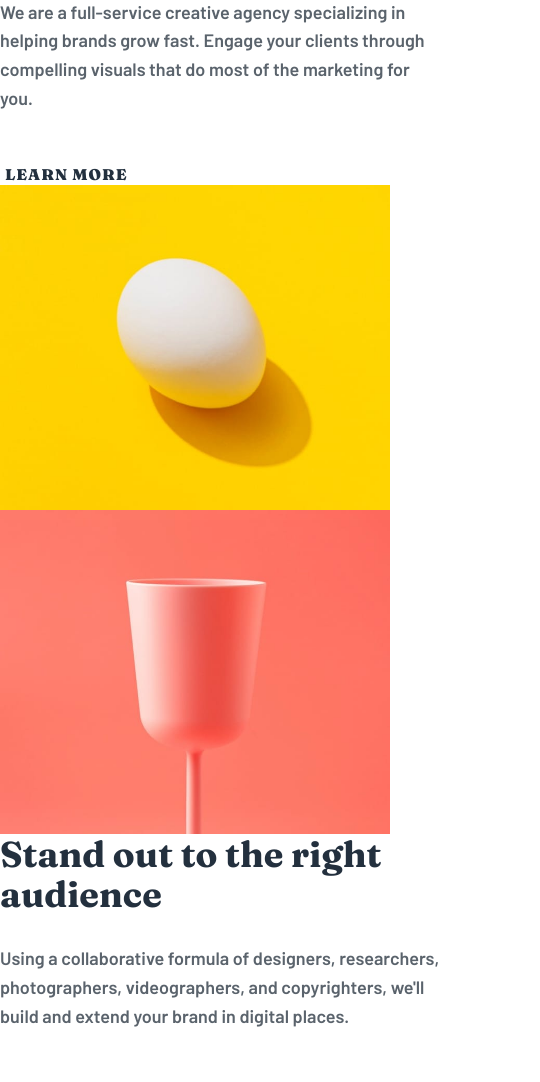
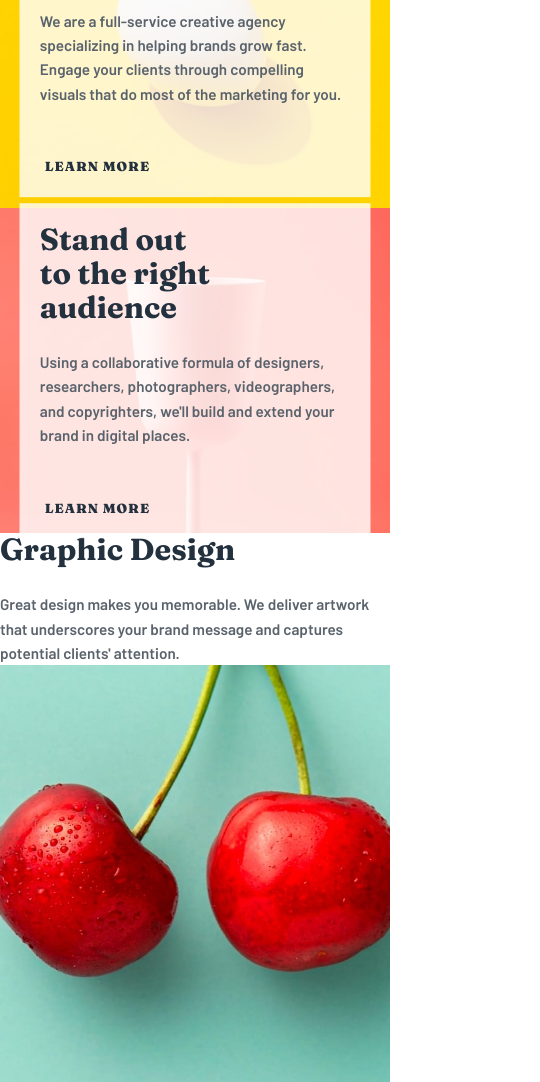
Before and after one commit to RachelRVasquez/sunnyside-agency-challenge, a website: page index.html in a window 390 px wide. Shown: the part 762-1844 px from the top of the page, 540 px wide, since content can reach past the window. Drawn offline with nearby package versions, Linux system fonts and the light colour scheme; files that its build step writes are made by us from their sources; files whose address does not match are found by name.

Commit message:
mobile tweaks for two grid

```diff
--- a/src/sass/main.scss
+++ b/src/sass/main.scss
@@ -3,6 +3,15 @@
 @use 'mixins' as mx;
 
 /* GLOBAL --------------------- */
+
+html {
+	font-size: 16px;
+
+	// Magic:
+	@media (max-width: 1000px) {
+		font-size: calc(12px + .4vw);
+	}
+}
 
 body {
 	font-family: "Barlow", sans-serif;
@@ -37,17 +46,45 @@ ol, ul {
 	margin: 0;
 }
 
+.smb-two-grid,
+.smb-four-grid {
+	@include mx.max-width;
+}
+
 .smb-two-grid {
-	@include mx.tablet-up {
-		display: grid;
-		place-items: center;
+	position: relative;
+	display: grid;
+	place-items: center;
+	grid-template-columns: 1fr;
+
+	@include mx.large-up {
 		grid-template-columns: repeat(2, 1fr);
 	}
 
+	&:not(.content-overlap) {
+		.smb-content {
+			@include mx.absoluteXYCenter;
+			z-index: 1;
+			padding: 1.5rem;
+			background: rgb(255 255 255 / 80%);
+			min-width: 90%;
+
+			@include mx.large-up {
+				position: static;
+				padding: 0;
+				background: none;
+				transform: translate(0);
+				min-width: none;
+			}
+		}
+	}
+
 	.smb-content {
-		width: 50%;
-		min-width: 440px;
- 		height: 50%;
+		@include mx.large-up {
+			width: 50%;
+			min-width: 440px;
+ 			// height: 50%;
+		}
 
 		h3 {
 			font-size: 2.25rem; //36px
@@ -65,6 +102,15 @@ ol, ul {
 			margin-top: 54px;
 		}
 
+	}
+
+	.smb-img {
+		width: 100%;
+
+		img {
+			width: 100%;
+			height: auto;
+		}
 	}
 }
 
@@ -155,8 +201,7 @@ header {
 }
 
 .sunnyside-inner-wrap {
-	width: 100%;
-	max-width: 1440px;
+	@include mx.max-width;
 	margin: auto;
 
 	&:not(nav){
--- a/src/sass/mixins.scss
+++ b/src/sass/mixins.scss
@@ -1,24 +1,16 @@
+//Note: Don't like using this here and then in main...research
+@use 'variables' as v;
+
 /* RESPONSIVE ---------------- */
 
-//Breakpoints borrowed from Bootstrap 5.3
-$grid-breakpoints: (
-  xs: 0,
-  sm: 576px,
-  md: 768px,
-  lg: 992px,
-  xl: 1200px,
-  xxl: 1400px
-);
-
-//@todo: get working with grid-breakpoints, map_get?
 @mixin tablet-up {
-	@media (min-width: map-get($grid-breakpoints, md)) {
+	@media (min-width: map-get(v.$grid-breakpoints, md)) {
 		@content;
 	}
 }
 
 @mixin large-up {
-	@media (min-width: map-get($grid-breakpoints, lg)) {
+	@media (min-width: map-get(v.$grid-breakpoints, lg)) {
 		@content;
 	}
 }
@@ -40,6 +32,13 @@ $grid-breakpoints: (
 }
 
 /* UTILITIES  ---------------- */
+
+@mixin max-width(){
+	width: 100%;
+	max-width: v.$maxwidth;
+	margin-left: auto;
+	margin-right: auto;
+}
 
 @mixin remove-btn-defaults() {
 	padding:    0;
@@ -64,3 +63,10 @@ $grid-breakpoints: (
 	left: 50%;
     transform: translateX(-50%);
 }
+
+@mixin absoluteXYCenter() {
+	position: absolute;
+	top: 50%;
+	left: 50%;
+	transform: translate(-50%, -50%);
+}
--- a/src/sass/variables.scss
+++ b/src/sass/variables.scss
@@ -10,3 +10,14 @@ $descblue: #5A636C;
 $subtitleblue: #818498;
 $lightgrey: #A7ABAE;
 $white: #fff;
+
+$maxwidth: 1440px;
+//Breakpoints borrowed from Bootstrap 5.3
+$grid-breakpoints: (
+  xs: 0,
+  sm: 576px,
+  md: 768px,
+  lg: 992px,
+  xl: 1200px,
+  xxl: 1400px
+);
```
